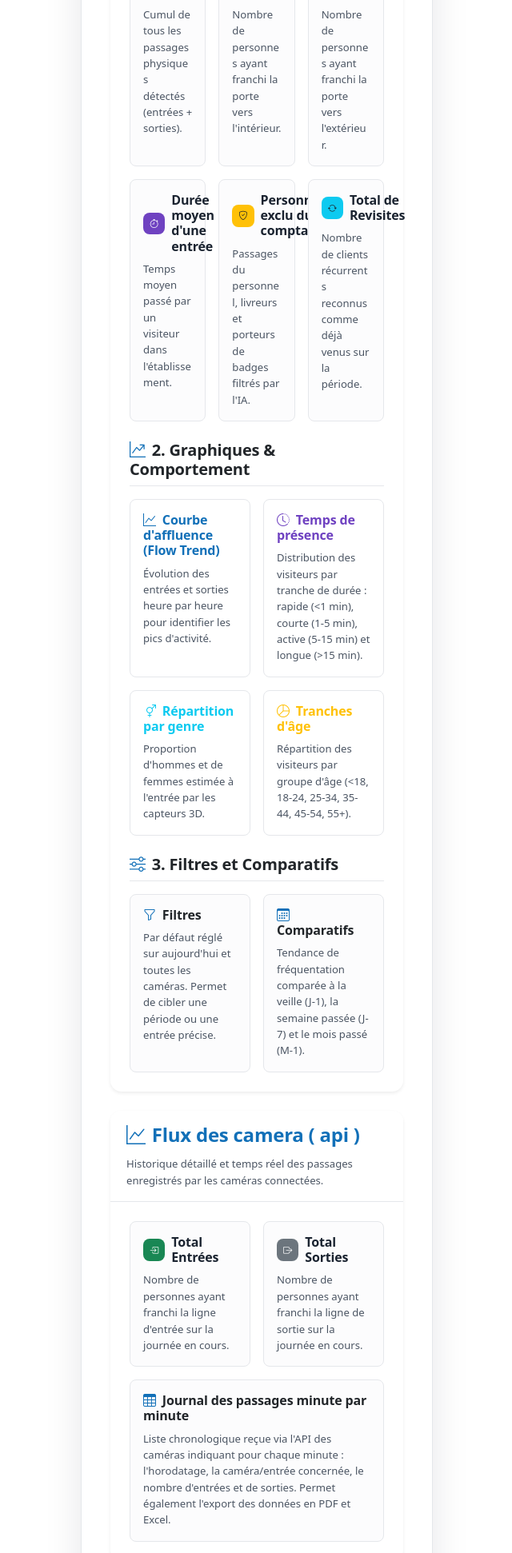
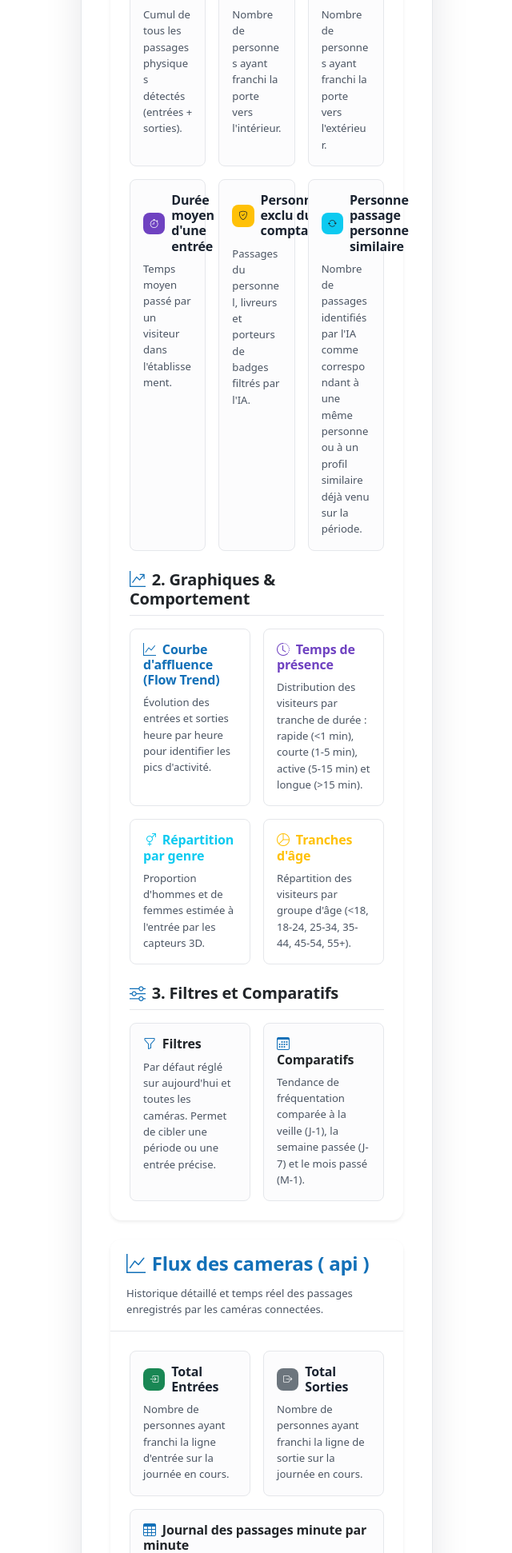
Before and after one commit to biggedobackup/ika-camera-comptage-de-visite-, a Python web app: template app/templates/documentation/index.html in a window 1280 px wide. Shown: the part 557-2499 px from the top of the page at 80% size, without its empty margins (319-959 px from the left). Run offline with Jinja, Linux system fonts and the light colour scheme; the template is opened without the code that fills it, so the values that code supplies are empty; some libraries are stand-ins or nearby versions.

Commit message:
feat: renommer Total de Revisites en Personne passage personne similaire et harmoniser Flux des cameras ( api )

```diff
--- a/app/templates/camera/liste.html
+++ b/app/templates/camera/liste.html
@@ -13,7 +13,7 @@
     {% if peut_gerer %}
     <a class="btn btn-primary" href="/cameras/ajouter"><i class="bi bi-plus-lg me-1" aria-hidden="true"></i><span>Ajouter une caméra</span></a>
     {% endif %}
-    <a class="btn btn-outline-primary" href="/cameras/passages"><i class="bi bi-list-check" aria-hidden="true"></i><span>Flux des camera ( api )</span></a>
+    <a class="btn btn-outline-primary" href="/cameras/passages"><i class="bi bi-list-check" aria-hidden="true"></i><span>Flux des cameras ( api )</span></a>
     <a class="btn btn-outline-secondary" href="/cameras/rapport/statistiques"><i class="bi bi-bar-chart-line" aria-hidden="true"></i><span>Rapport d'analyse</span></a>
   </div>
 {% endcall %}
--- a/app/templates/camera/passages.html
+++ b/app/templates/camera/passages.html
@@ -2,10 +2,10 @@
 {% import "composants/liste.html" as l with context %}
 {% from "composants/page.html" import entete_page %}
 
-{% block titre %}Flux des camera ( api ){% endblock %}
+{% block titre %}Flux des cameras ( api ){% endblock %}
 
 {% block contenu %}
-{% call entete_page("Flux des camera ( api )", "Données de comptage minute par minute issues des caméras 3D HX-CCD21.", "bi-graph-up") %}
+{% call entete_page("Flux des cameras ( api )", "Données de comptage minute par minute issues des caméras 3D HX-CCD21.", "bi-graph-up") %}
   <div class="d-flex align-items-center gap-2">
     <span class="badge bg-success-subtle text-success border border-success-subtle px-3 py-2 fs-6" id="badge-temps-reel">
       <i class="bi bi-broadcast"></i> <span>En direct</span>
--- a/app/templates/composants/menu.html
+++ b/app/templates/composants/menu.html
@@ -145,7 +145,7 @@
       ]},
       {"titre": "Administration", "liens": [
         {"url": "/cameras", "libelle": "Caméras 3D", "icone": "bi-camera-video", "roles": [Role.ADMIN, Role.MANAGER]},
-        {"url": "/cameras/passages", "libelle": "Flux des camera ( api )", "icone": "bi-graph-up", "roles": [Role.ADMIN, Role.MANAGER]},
+        {"url": "/cameras/passages", "libelle": "Flux des cameras ( api )", "icone": "bi-graph-up", "roles": [Role.ADMIN, Role.MANAGER]},
         {"url": "/rapports", "libelle": "Rapports d'analyse", "icone": "bi-bar-chart-line", "roles": [Role.ADMIN, Role.MANAGER]},
         {"url": "/utilisateurs", "libelle": "Utilisateurs", "icone": "bi-people", "roles": [Role.ADMIN, Role.MANAGER]},
         {"url": "/historique", "libelle": "Historique", "icone": "bi-clock-history", "roles": [Role.ADMIN, Role.MANAGER]},
--- a/app/templates/documentation/index.html
+++ b/app/templates/documentation/index.html
@@ -95,15 +95,15 @@
             </div>
           </div>
 
-          <!-- Total de Revisites -->
+          <!-- Personne passage personne similaire -->
           <div class="col-md-6 col-lg-4">
             <div class="p-3 border rounded h-100 bg-light-subtle">
               <div class="d-flex align-items-center mb-2">
                 <span class="badge bg-info text-dark me-2 p-2"><i class="bi bi-arrow-repeat"></i></span>
-                <h5 class="h6 mb-0 fw-bold">Total de Revisites</h5>
+                <h5 class="h6 mb-0 fw-bold">Personne passage personne similaire</h5>
               </div>
               <p class="small text-muted mb-0">
-                Nombre de clients récurrents reconnus comme déjà venus sur la période.
+                Nombre de passages identifiés par l'IA comme correspondant à une même personne ou à un profil similaire déjà venu sur la période.
               </p>
             </div>
           </div>
@@ -194,11 +194,11 @@
       </div>
     </div>
 
-    <!-- Section Flux des camera ( api ) -->
+    <!-- Section Flux des cameras ( api ) -->
     <div class="card border-0 shadow-sm mb-4">
       <div class="card-header bg-white py-3 border-bottom">
         <h3 class="card-title h4 mb-0 fw-bold text-primary">
-          <i class="bi bi-graph-up me-2"></i>Flux des camera ( api )
+          <i class="bi bi-graph-up me-2"></i>Flux des cameras ( api )
         </h3>
         <p class="text-muted small mb-0 mt-1">
           Historique détaillé et temps réel des passages enregistrés par les caméras connectées.
```
Also changed, not shown: app/templates/tableau_de_bord/index.html (+4 -4 lines), tests/test_camera.py (+1 -1 lines), tests/test_documentation.py (+2 -2 lines).
